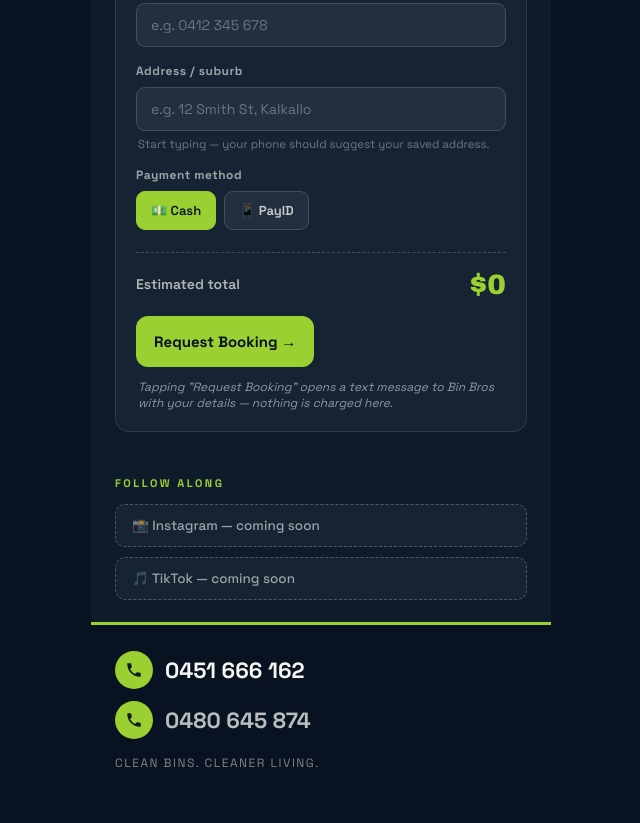
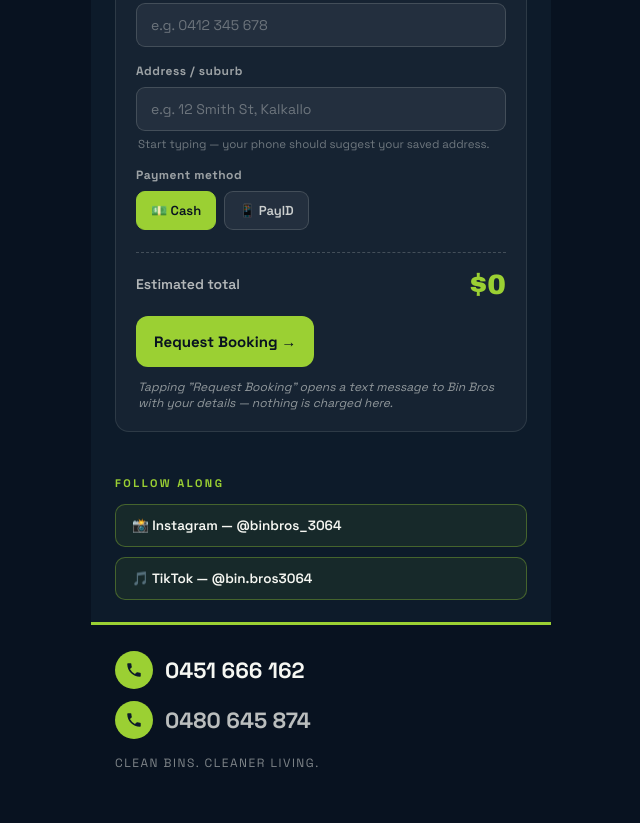
Before and after one commit to binbros3064/binbros.github.io, a plain HTML site: page index.html in a window 1280 px wide. Shown: the part 2446-3269 px from the top of the page, without its empty margins (319-959 px from the left). Drawn offline with Linux system fonts and the light colour scheme.

Commit message:
Add files via upload

```diff
--- a/index.html
+++ b/index.html
@@ -392,14 +392,18 @@
     gap:10px;
   }
   .social-pill{
-    background:rgba(246,247,242,0.04);
-    border:1px dashed rgba(246,247,242,0.25);
-    color:rgba(246,247,242,0.6);
+    background:rgba(155,208,51,0.08);
+    border:1px solid rgba(155,208,51,0.35);
+    color:var(--paper);
     font-size:13.5px;
-    font-weight:500;
+    font-weight:600;
     padding:12px 16px;
     border-radius:10px;
+    text-decoration:none;
+    display:block;
+    transition:border-color .15s ease, color .15s ease;
   }
+  .social-pill:hover{border-color:var(--lime); color:var(--lime);}
 
   /* ---------- CONTACT FOOTER ---------- */
   .footer{
@@ -604,8 +608,8 @@
   <div class="section social-section">
     <p class="section-label">Follow Along</p>
     <div class="socials">
-      <div class="social-pill">📸 Instagram — coming soon</div>
-      <div class="social-pill">🎵 TikTok — coming soon</div>
+      <a class="social-pill" href="https://www.instagram.com/binbros_3064" target="_blank" rel="noopener">📸 Instagram — @binbros_3064</a>
+      <a class="social-pill" href="https://www.tiktok.com/@bin.bros3064" target="_blank" rel="noopener">🎵 TikTok — @bin.bros3064</a>
     </div>
   </div>
 
```
